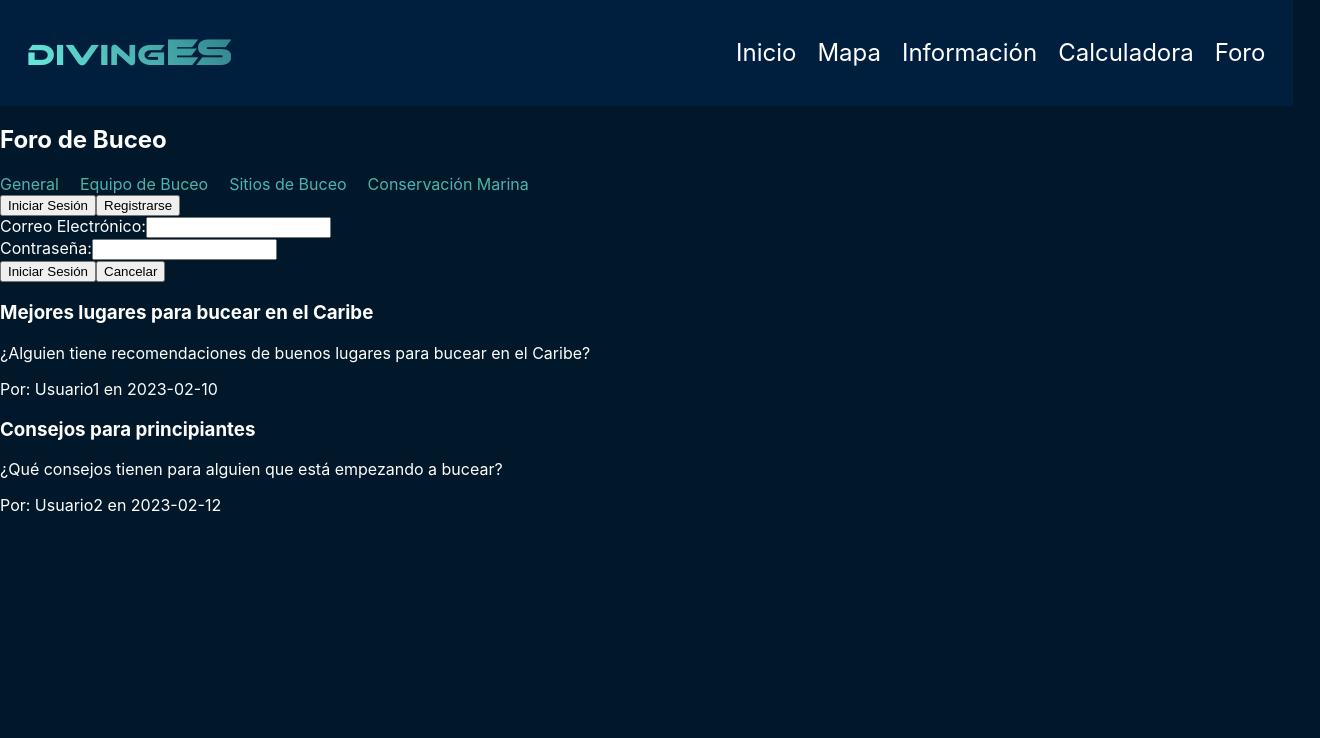
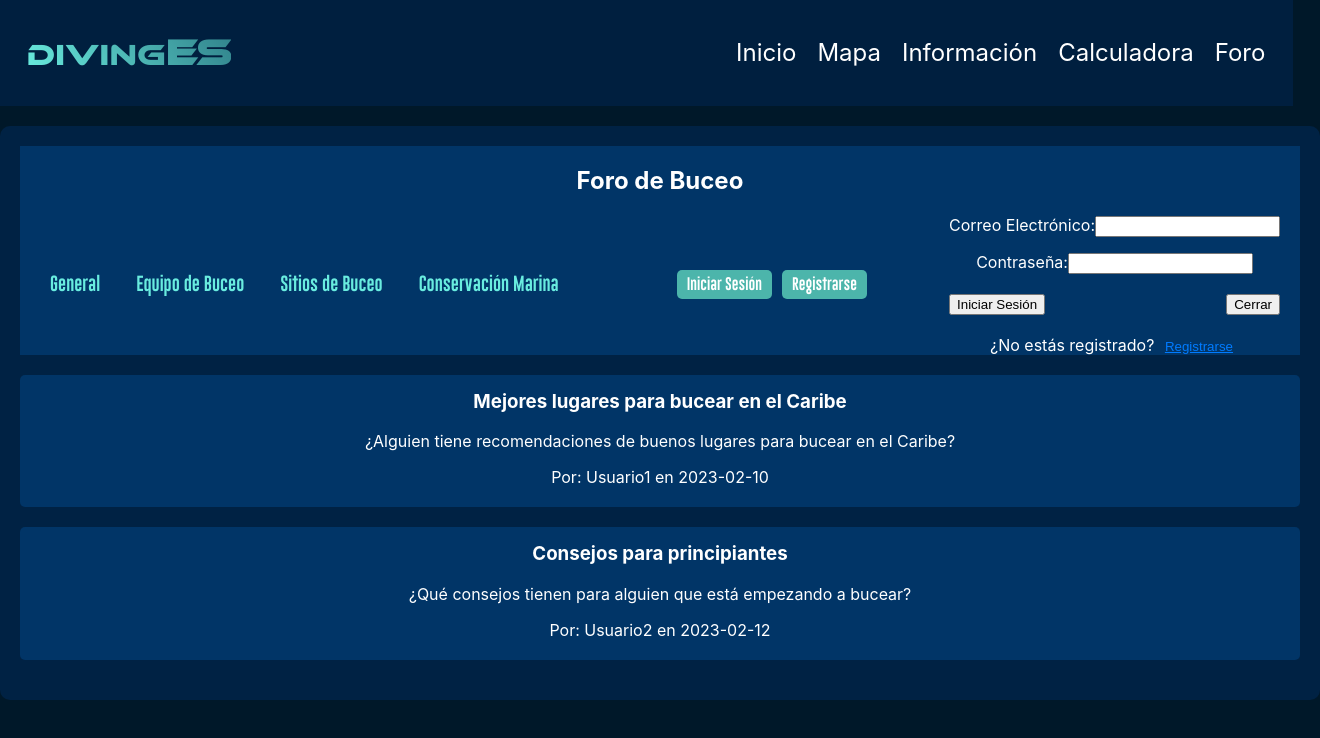
Before and after one commit to Mosorior/Diving-ES, a React (Create React App) app in the folder divinges/: page /foro in a window 1280 px wide. Both pictures are taken after a click on the button "Iniciar Sesión". Shown: the top 738 px of the page, 1320 px wide, since content can reach past the window. Built offline with nearby package versions, Linux system fonts and the light colour scheme.

Commit message:
NavbarForo medio funcional

```diff
--- a/divinges/src/components/LoginForm.jsx
+++ b/divinges/src/components/LoginForm.jsx
@@ -1,11 +1,11 @@
 import React, { useState } from 'react';
 import axios from 'axios';
+import '../style/ModalBase.css';
 
-const LoginForm = ({ onClose }) => {
+const LoginForm = ({ onClose, toggleModal }) => {
     const [email, setEmail] = useState('');
     const [password, setPassword] = useState('');
     const [error, setError] = useState(''); // Estado para manejar errores de inicio de sesión
-
 
     const handleSubmit = async (event) => {
         event.preventDefault();
@@ -29,6 +29,7 @@ const LoginForm = ({ onClose }) => {
 
     return (
         <div className="login-modal">
+            {error && <p className="error">{error}</p>}
             <form onSubmit={handleSubmit}>
                 <div className="form-group">
                     <label htmlFor="email">Correo Electrónico:</label>
@@ -52,7 +53,11 @@ const LoginForm = ({ onClose }) => {
                 </div>
                 <div className="form-actions">
                     <button type="submit">Iniciar Sesión</button>
-                    <button type="button" onClick={onClose}>Cancelar</button>
+                    <button type="button" onClick={onClose}>Cerrar</button>
+                </div>
+                <div className="alternate-action">
+                    <span>¿No estás registrado? </span>
+                    <button type="button" onClick={() => toggleModal('register')}>Registrarse</button>
                 </div>
             </form>
         </div>
--- a/divinges/src/components/Navigation/NavbarForo.jsx
+++ b/divinges/src/components/Navigation/NavbarForo.jsx
@@ -2,6 +2,7 @@ import React, { useState } from 'react';
 import { NavLink } from 'react-router-dom';
 import LoginForm from '../LoginForm';
 import RegisterForm from '../RegisterForm'; // Asegúrate de crear este componente
+import '../../style/NavbarForo.css'
 
 const NavbarForo = () => {
     const [showLoginModal, setShowLoginModal] = useState(false);
--- a/divinges/src/components/RegisterForm.jsx
+++ b/divinges/src/components/RegisterForm.jsx
@@ -1,13 +1,14 @@
 import React, { useState } from 'react';
-import axios from 'axios'; // Asegúrate de haber instalado axios
+import axios from 'axios';
+import '../style/ModalBase.css';
 
-const RegisterForm = () => {
+const RegisterForm = ({ onClose, toggleModal }) => {
     const [formData, setFormData] = useState({
         username: '',
         email: '',
         password: '',
     });
-    const [message, setMessage] = useState('');
+    const [error, setError] = useState(''); // Añadido para manejar los mensajes de error
 
     const { username, email, password } = formData;
 
@@ -25,28 +26,26 @@ const RegisterForm = () => {
             const body = JSON.stringify({ username, email, password });
 
             const response = await axios.post('http://localhost:5000/api/auth/registro', body, config);
-
             // Asegúrate de que estás accediendo a response.data correctamente
             if (response.data) {
                 console.log(response.data); // Maneja la respuesta adecuadamente
-                setMessage('Registro exitoso. Por favor, inicie sesión.');
+                onClose(); // Cierra el modal después del registro exitoso
             }
         } catch (error) {
-            // Manejo adecuado de errores
             if (error.response && error.response.data) {
                 console.error(error.response.data);
-                setMessage(error.response.data.mensaje || 'Error al registrar. Por favor, intente nuevamente.');
+                setError(error.response.data.message || 'Error al registrar. Por favor, intente nuevamente.');
             } else {
                 console.error(error.message);
-                setMessage('Error al registrar. Por favor, intente nuevamente.');
+                setError('Error al registrar. Por favor, intente nuevamente.');
             }
         }
     };
 
     return (
-        <div>
+        <div className="register-modal">
+            {error && <p className="error">{error}</p>}
             <h2>Registrar Nuevo Usuario</h2>
-            {message && <p>{message}</p>}
             <form onSubmit={onSubmit}>
                 <div>
                     <label htmlFor="username">Nombre de Usuario:</label>
@@ -81,7 +80,14 @@ const RegisterForm = () => {
                         required
                     />
                 </div>
-                <button type="submit">Registrar</button>
+                <div className="form-actions">
+                    <button type="submit">Registrar</button>
+                    <button type="button" onClick={onClose}>Cerrar</button>
+                </div>
+                <div className="alternate-action">
+                    <span>¿Ya estás registrado? </span>
+                    <button type="button" onClick={() => toggleModal('login')}>Iniciar Sesión</button>
+                </div>
             </form>
         </div>
     );
--- a/divinges/src/pages/Foro.jsx
+++ b/divinges/src/pages/Foro.jsx
@@ -1,6 +1,7 @@
 import React, { useState, useEffect } from 'react';
 import NavbarForo from '../components/Navigation/NavbarForo';
 import Navbar from '../components/Navigation/Navbar'; // Asegúrate de que la ruta sea correcta
+import '../style/Foro.css';
 
 const Foro = () => {
     const [posts, setPosts] = useState([]); // Estado para almacenar los posts del foro
--- /dev/null
+++ b/divinges/src/style/Foro.css
@@ -0,0 +1,70 @@
+/* Foro.css */
+.foro-container {
+    background-color: #002244; /* Un azul oscuro como fondo */
+    color: white; /* Texto en blanco para contraste */
+    padding: 20px;
+    border-radius: 10px;
+    margin: 20px auto;
+    width: 100%;
+    text-align: center;
+}
+
+.foro-container h2 {
+    margin: 0 auto; /* Centra el título horizontalmente */
+    padding: 20px; /* Agrega un poco de espacio */
+    background-color: #013567; /* O el color que prefieras */
+    color: white; /* Texto en blanco para contraste */
+}
+
+.navbar-foro {
+    display: flex;
+    justify-content: space-between;
+    margin-bottom: 20px;
+}
+
+.navbar-foro ul {
+    list-style: none;
+    padding: 0;
+}
+
+.navbar-foro ul li {
+    display: inline;
+    margin-right: 10px;
+}
+
+.navbar-foro ul li a {
+    color: #69ecdf; /* Un color azul claro para los enlaces */
+    text-decoration: none;
+}
+
+.navbar-foro ul li a.active {
+    text-decoration: underline;
+}
+
+.navbar-foro .auth-buttons button {
+    background-color: #4cb5ab;
+    color: white;
+    border: none;
+    padding: 5px 10px;
+    cursor: pointer;
+    border-radius: 5px;
+}
+
+.navbar-foro .auth-buttons button:hover {
+    background-color: #31828b;
+}
+
+.posts-list .post {
+    background-color: #013567; /* Un tono de azul más claro para los posts */
+    padding: 15px;
+    margin-bottom: 20px;
+    border-radius: 5px;
+}
+
+.posts-list .post h3 {
+    margin-top: 0;
+}
+
+.posts-list .post p {
+    margin-bottom: 5px;
+}
--- /dev/null
+++ b/divinges/src/style/ModalBase.css
@@ -0,0 +1,77 @@
+/* ModalBase.css */
+.modal-overlay {
+    position: fixed;
+    top: 0;
+    left: 0;
+    width: 100%;
+    height: 100%;
+    background-color: rgba(0, 0, 0, 0.5);
+    display: flex;
+    justify-content: center;
+    align-items: center;
+    z-index: 1000; /* Asegúrate de que este valor sea suficientemente alto para superar otros elementos */
+  }
+
+  .modal-content {
+    background-color: #fff;
+    padding: 20px;
+    border-radius: 8px;
+    box-shadow: 0 4px 6px rgba(0, 0, 0, 0.1);
+    width: 90%;
+    max-width: 400px; /* Ajusta este valor según prefieras */
+    z-index: 1001;
+  }
+
+  .form-group {
+    margin-bottom: 15px;
+  }
+
+  .label {
+    display: block;
+    margin-bottom: 5px;
+  }
+
+  .input {
+    width: 100%;
+    padding: 10px;
+    border-radius: 4px;
+    border: 1px solid #ccc;
+    box-sizing: border-box; /* Asegura que padding no afecte el ancho total */
+  }
+
+  .form-actions {
+    display: flex;
+    justify-content: space-between;
+    margin-top: 20px;
+  }
+
+  .button {
+    padding: 10px 20px;
+    border: none;
+    border-radius: 4px;
+    cursor: pointer;
+    background-color: #007bff;
+    color: white;
+  }
+
+  .button:hover {
+    background-color: #0056b3;
+  }
+
+  .alternate-action {
+    text-align: center;
+    margin-top: 20px;
+  }
+
+  .alternate-action button {
+    background: none;
+    border: none;
+    color: #007bff;
+    cursor: pointer;
+    text-decoration: underline;
+  }
+
+  .error {
+    color: #ff0000;
+    margin-bottom: 15px;
+  }
--- /dev/null
+++ b/divinges/src/style/NavbarForo.css
@@ -0,0 +1,53 @@
+/* NavbarForo.css */
+@font-face {
+    font-family: 'Gobold';
+    src: url('../assets/fonts/Gobold.otf') format('opentype');
+}
+
+@font-face {
+    font-family: 'Ethnocentric';
+    src: url('../assets/fonts/ethnocentric.otf') format('opentype');
+}
+
+.navbar-foro {
+    display: flex;
+    justify-content: space-between;
+    align-items: center;
+    background-color: #013567; /* Fondo oscuro para modo oscuro */
+    color: white; /* Texto blanco para contraste */
+    padding: 0 20px; /* Ajusta el espaciado a tu gusto */
+}
+
+.navbar-foro ul {
+    list-style: none;
+    display: flex;
+    margin: 0;
+    padding: 0;
+}
+
+.navbar-foro li {
+    margin: 0 10px;
+}
+
+.navbar-foro a {
+    color: white;
+    text-decoration: none;
+    font-family: 'Gobold';
+}
+
+.navbar-foro .auth-buttons button {
+    background-color: #4CB5AB;
+    color: white;
+    border: none;
+    padding: 10px 20px;
+    margin-left: 10px;
+    cursor: pointer;
+    border-radius: 5px;
+    font-family: 'Gobold';
+}
+
+.navbar-foro .auth-buttons button:hover {
+    background-color: #31828b;
+}
+
+/* Estilos adicionales para la respuesta y transiciones si es necesario */
```
